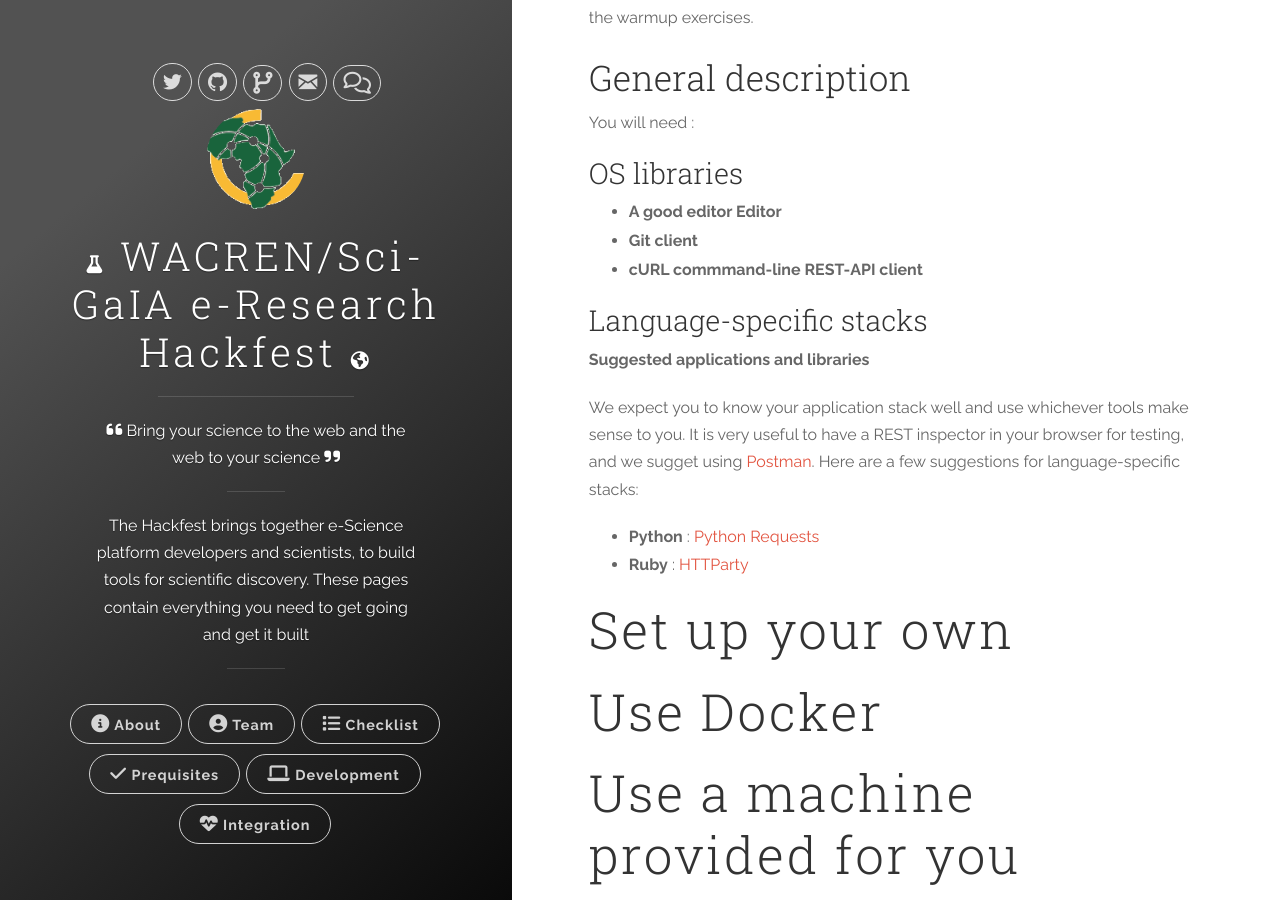
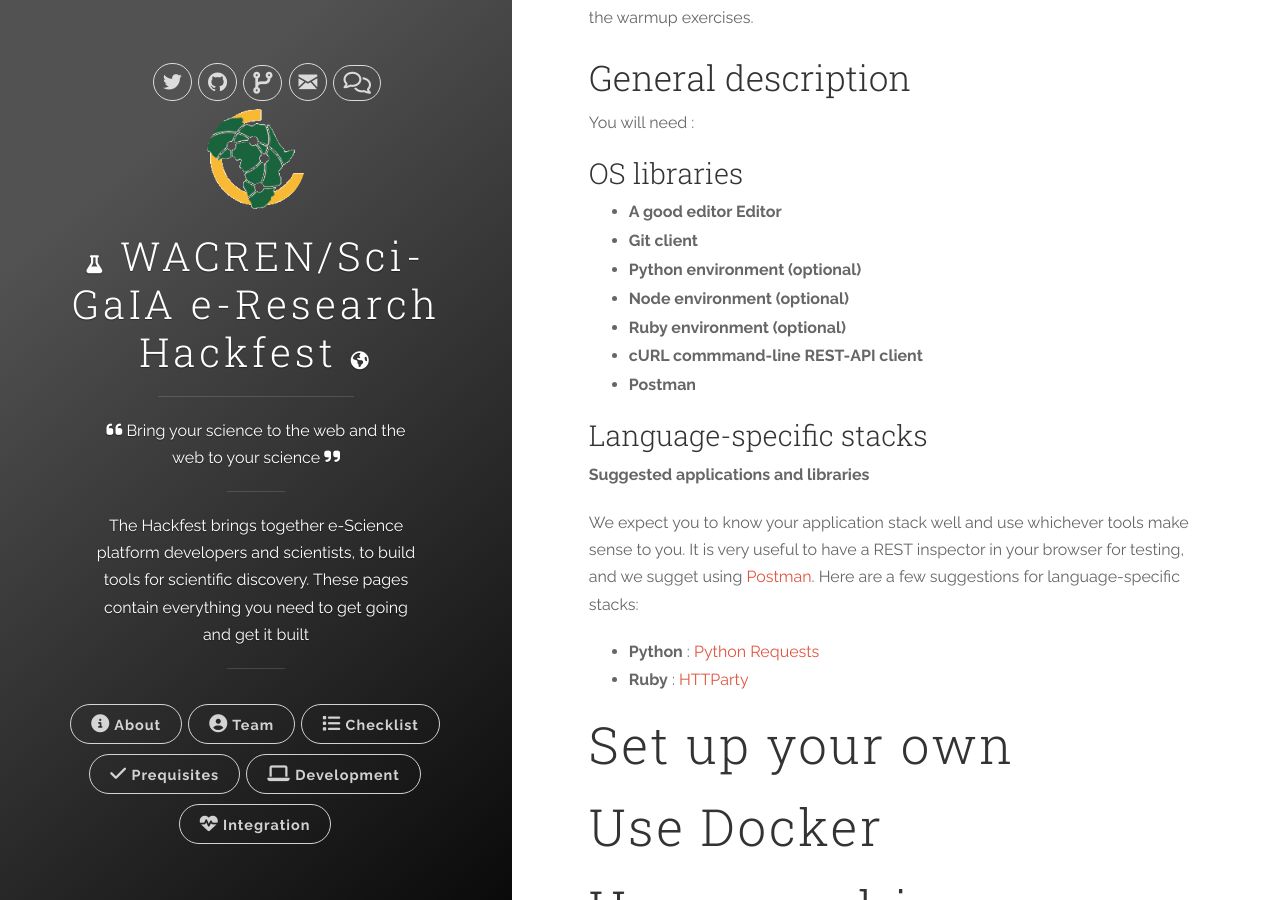
Before and after one commit to kodion/hackfest-site, a Jekyll site: the page built from dev-env.md, in a window 1280 px wide and 900 px high, scrolled down 304 px. Built offline with Jekyll 4.4.1, drawn with Linux system fonts in a browser that asks for light colours; nearby versions of some CDN libraries; some of the changed lines change nothing that is shown.

Commit message:
Added Postman and other things to the dev stack. Updated dev-env

```diff
--- a/_data/hackfest.yml
+++ b/_data/hackfest.yml
@@ -112,21 +112,42 @@ checklists:
 # This variable describes what is needed for a development environment
 dev_env_generic:
   - name: A good editor Editor
-    more: Ensure you have a good editor. We suggest <a href="http://atom.io">Atom</a>
+    icon: atom
+    more: Ensure you have a good editor. We suggest Atom, but use whatever you're comfortable with.
     link:
-      url:
-      external:
+      url: http://atom.io
   - name: Git client
+    icon: git
     more: "You will need the git client, with a properly-configured environment"
     link:
       url: http://swcarpentry.github.io/git-novice/02-setup/
-      external: true
+  - name: Python environment (optional)
+    icon: python
+    more: |
+            If you are using anything in the python stack (<a href="http://flask.pocoo.org/docs/0.11/quickstart/">flask</a>, <a href="https://www.djangoproject.com/">Django</a>), you will need the pip package manager and the Python command-line and libraries. See <a href="https://www.python.org/downloads/">the python page for your package info</a>
+  - name: Node environment (optional)
+    icon: nodejs_small
+    more: A few tools are backaged with the Node.js package manager npm.
+    link:
+      url: https://nodejs.org/en/download/package-manager/
+  - name: Ruby environment (optional)
+    icon: ruby
+    more: If you are developing a Rails or Sinatra app, you will need Ruby gems.
+    link:
+      url: https://www.ruby-lang.org/en/downloads/
   - name: cURL commmand-line REST-API client
+    icon: terminal
     more: |
-            "Most of the warm-up exercises will have you interacting with REST APIs. The simplest tool to do this is the cURL command-line interface. It can be installed from your OS repositories"
+            Most of the warm-up exercises will have you interacting with REST APIs. The simplest tool to do this is the cURL command-line interface. It can be installed from your OS repositories
     link:
       url: https://curl.haxx.se/
-      external: true
+  - name: Postman
+    icon: chrome
+    more: |
+            Postman is a tool for testing APIs and applications which use them. There is a chrome browser add-on, as well as a command-line tool (newman). Both of them will be useful.
+    link:
+      url: https://www.getpostman.com/docs/introduction
+
 
 material:
   - name: Sci-GaIA Hackfest page
```
